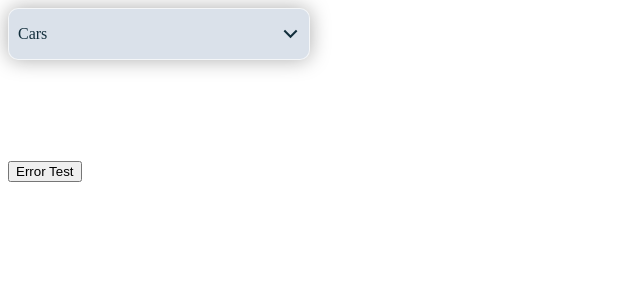
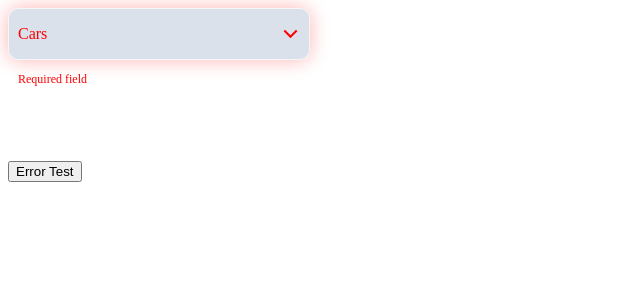
Before and after one commit to Haki-Malai/selectron, a React (Create React App) app: page / in a window 1280 px wide. Shown: the top 300 px of the page, without its empty margins (0-640 px from the left). Built offline with nearby package versions, Linux system fonts and the light colour scheme.

Commit message:
refactor(Dropdown.tsx): simplify error state test in useEffect

```diff
--- a/src/dropdown/Dropdown.tsx
+++ b/src/dropdown/Dropdown.tsx
@@ -80,12 +80,10 @@ const Dropdown: FC<DropdownDataType> = ({
 
   // Test the error state
   useEffect(() => {
-    if (testError) {
-      setErrorState(true);
-      setIsOpen(false);
-      setSelectedOptions([]);
-      setOptions(data);
-    }
+    setErrorState(true);
+    setIsOpen(false);
+    setSelectedOptions([]);
+    setOptions(data);
   }, [testError]);
 
   useEffect(() => {
```
